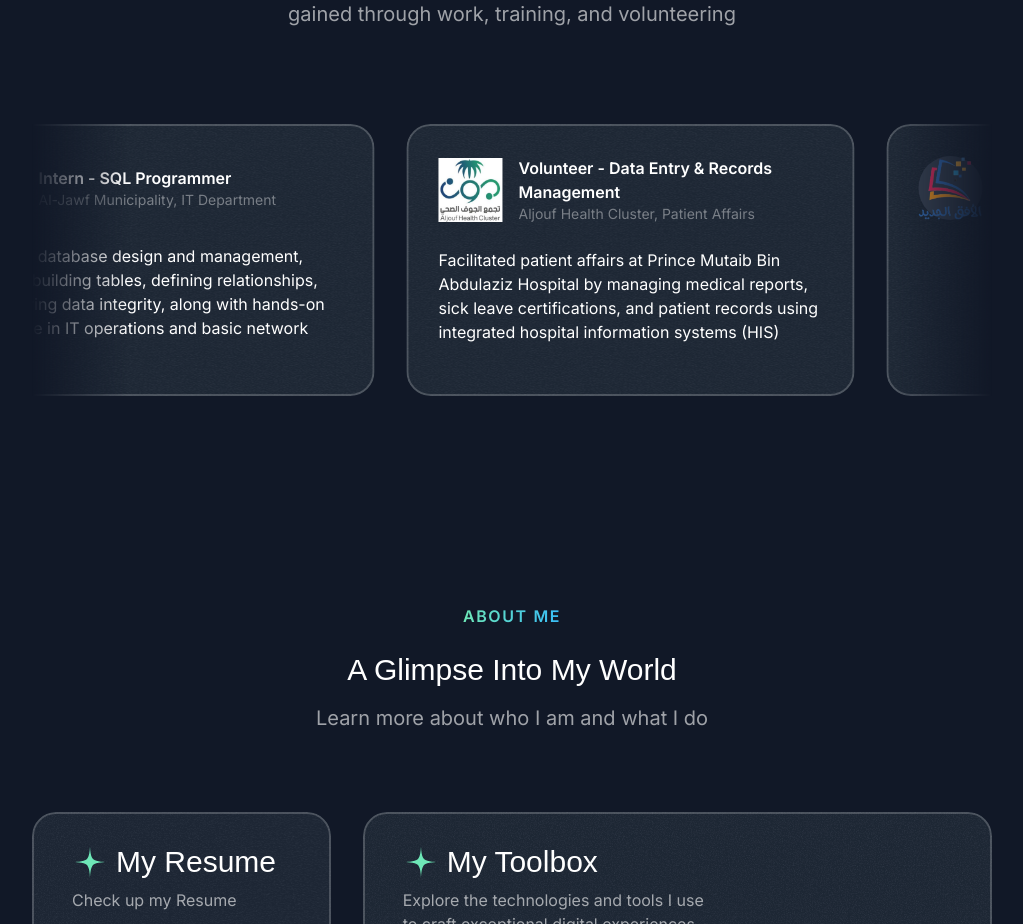
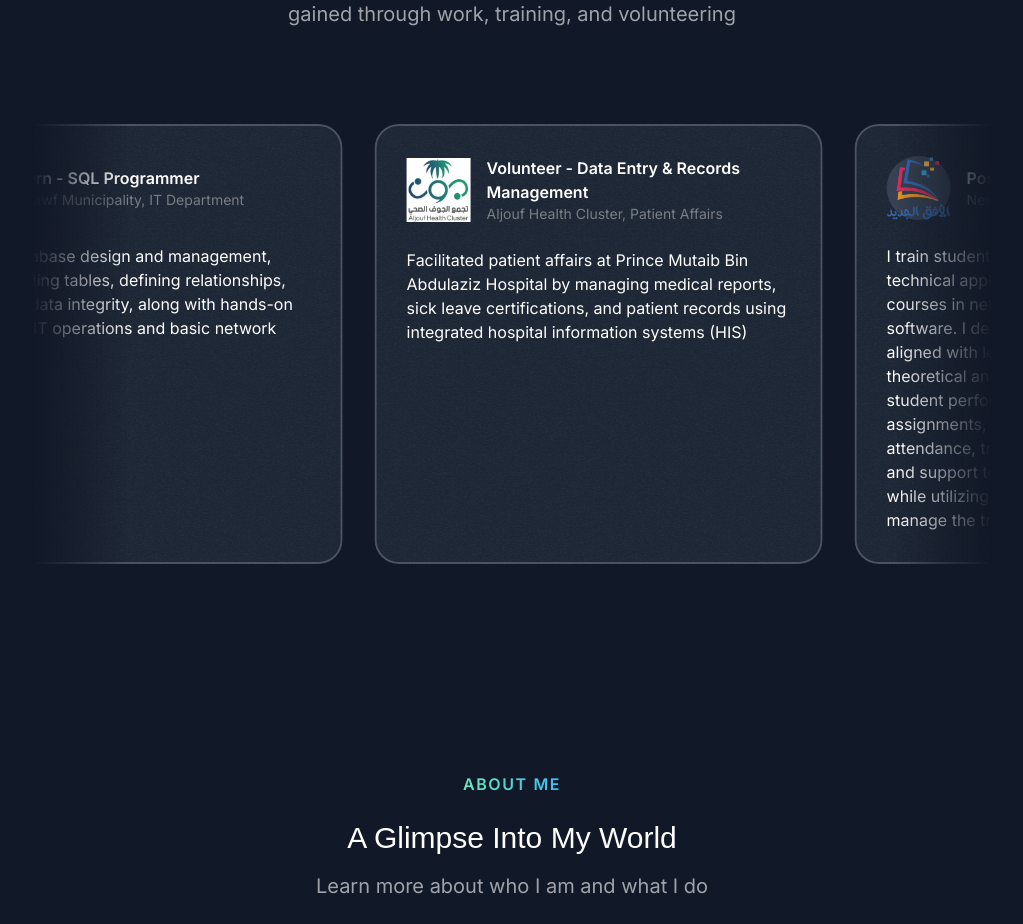
Before and after one commit to Hateeff/MyPortfolio, a Next.js app: page / in a window 1280 px wide. Shown: the part 3344-4268 px from the top of the page, without its empty margins (128-1151 px from the left). Built offline with nearby package versions, Linux system fonts and the light colour scheme; a web font is replaced by a local one.

Commit message:
update experience section

```diff
--- a/src/sections/Testimonials.tsx
+++ b/src/sections/Testimonials.tsx
@@ -23,7 +23,7 @@ const testimonials = [
     {
     name: "Position - IT Trainer",
     position: "New Horizon Institute, Training Department",
-    text: "",
+    text: "I train students in computer literacy and various technical applications, delivering diploma-level courses in networking, cybersecurity, and software. I design and develop training materials aligned with learning objectives, conduct both theoretical and practical sessions, and assess student performance through exams, assignments, and activities. I also monitor attendance, track progress, and provide guidance and support to enhance students’ technical skills, while utilizing educational systems to effectively manage the training process.",
     avatar: memojiAvatar3,
   },
 ];
@@ -35,7 +35,7 @@ export const TestimonialsSection = () => {
      description="A collection of my practical experiences gained through work, training, and volunteering"/>
 
     <div className="mt-12 lg:mt-20 flex overflow-x-clip [mask-image:linear-gradient(to_right,transparent,black_10%,black_90%,transparent)] py-4 -my-4">
-      <div className="flex gap-8 pr-8 flex-none animate-move-left [animation-duration:90s] hover:[animation-play-state:paused]">
+      <div className="flex gap-8 pr-8 flex-none animate-move-left [animation-duration:70s] hover:[animation-play-state:paused]">
         {[...new Array(2).fill(0).map((_, index) => (
           <Fragment key={index}>
           {testimonials.map(testimonial => (
```
